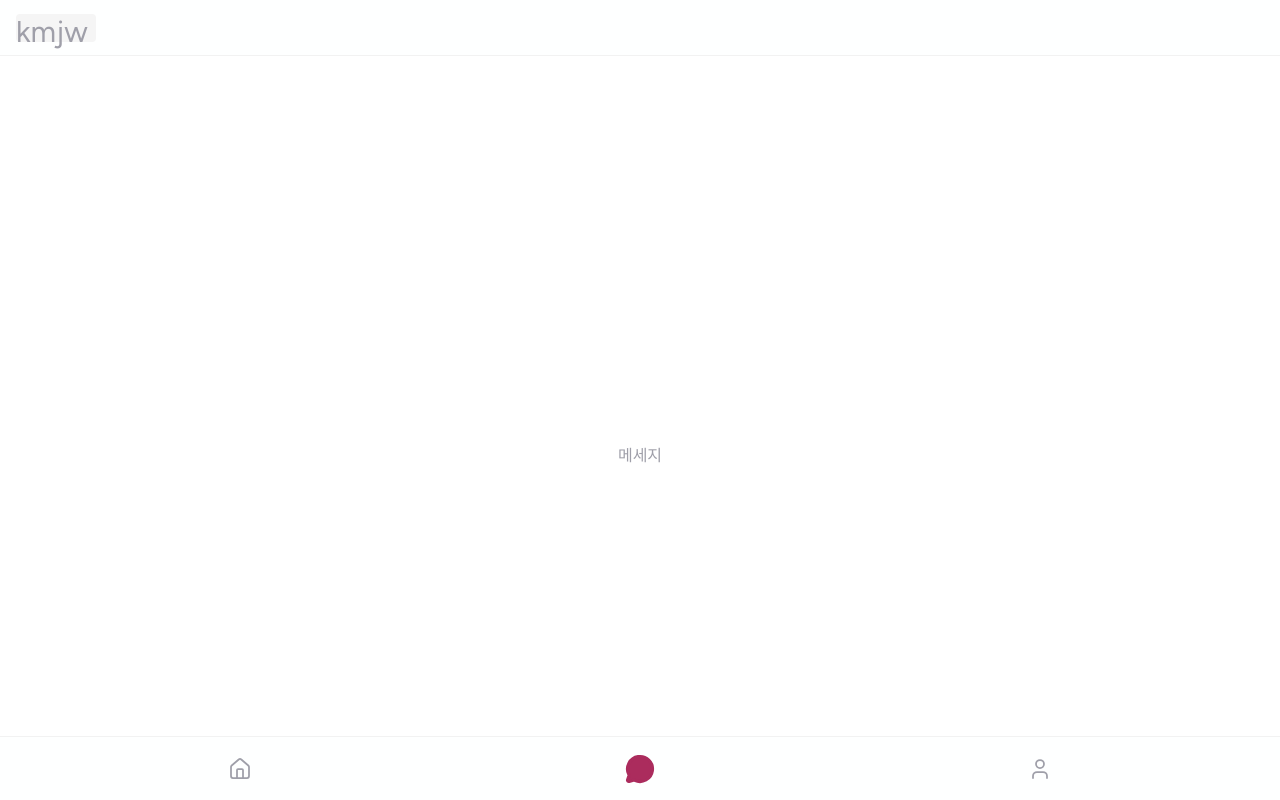
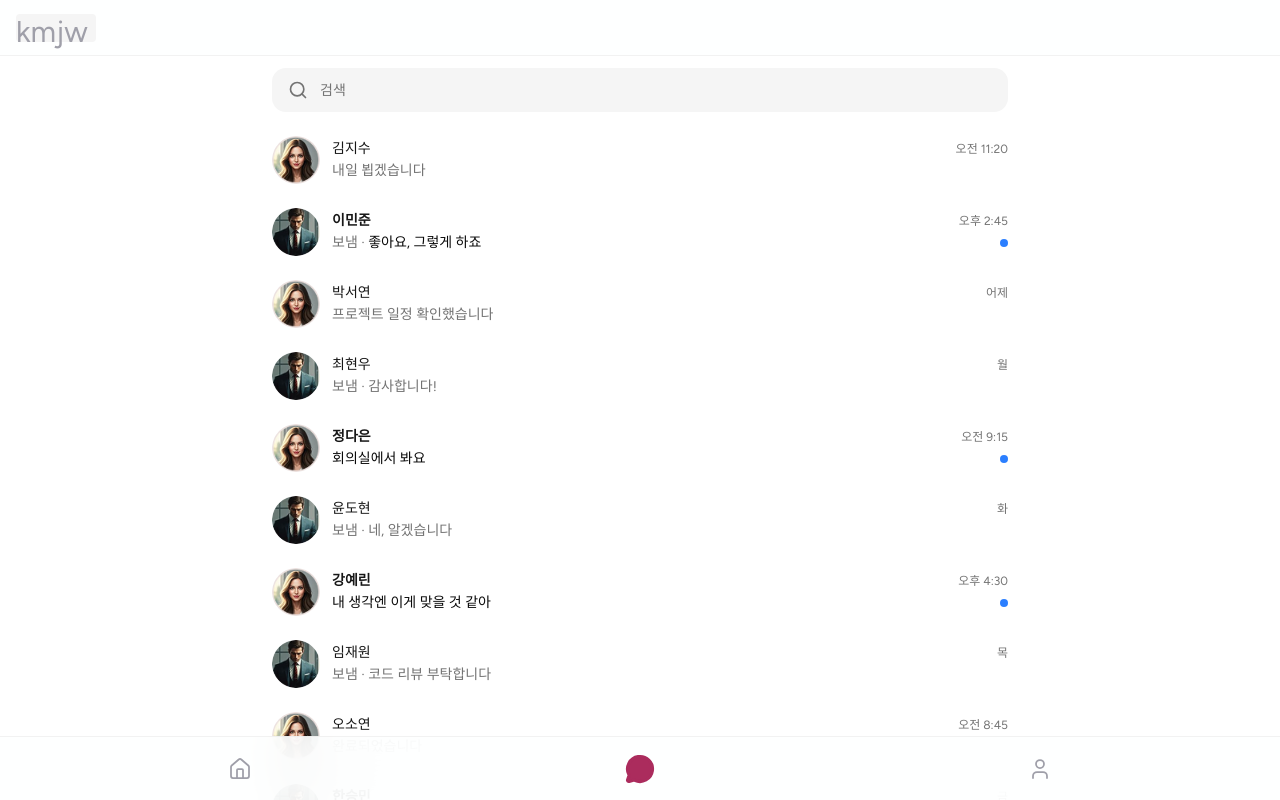
Before and after one commit to kmjwproj/kmjw, a Next.js app: page /messages in a window 1280 px wide. Built offline with nearby package versions, Linux system fonts and the light colour scheme.

Commit message:
feat: 채팅 리스트 및 기능 구현

```diff
--- /dev/null
+++ b/app/(main)/messages/[id]/page.tsx
@@ -0,0 +1,7 @@
+export default function ChatRoomPage({ params }: { params: Promise<{ id: string }> }) {
+  return (
+    <div className="flex items-center justify-center min-h-screen">
+      <p className="text-muted-foreground text-sm">채팅방 준비 중...</p>
+    </div>
+  )
+}
--- /dev/null
+++ b/src/features/chat-room-list/hooks/use-chat-rooms.ts
@@ -0,0 +1,19 @@
+import { useState, useMemo } from 'react'
+import { MOCK_CHAT_ROOMS } from '@/src/entities/message/mock-data'
+import type { ChatRoom } from '@/src/entities/message/chat'
+
+export function useChatRooms() {
+  const [searchQuery, setSearchQuery] = useState('')
+
+  const rooms = useMemo(() => {
+    if (!searchQuery.trim()) return MOCK_CHAT_ROOMS
+    const q = searchQuery.toLowerCase()
+    return MOCK_CHAT_ROOMS.filter(
+      (r) =>
+        r.participantName.toLowerCase().includes(q) ||
+        r.lastMessage.toLowerCase().includes(q),
+    )
+  }, [searchQuery])
+
+  return { rooms, searchQuery, setSearchQuery }
+}
--- /dev/null
+++ b/src/features/chat-room-list/ui/chat-search-bar.tsx
@@ -0,0 +1,38 @@
+'use client'
+
+import { Search, X } from 'lucide-react'
+import { cn } from '@/lib/utils'
+
+interface ChatSearchBarProps {
+  value: string
+  onChange: (value: string) => void
+}
+
+export function ChatSearchBar({ value, onChange }: ChatSearchBarProps) {
+  return (
+    <div className={cn('relative w-full bg-muted rounded-xl px-4 py-2.5')}>
+      <Search
+        className="absolute left-4 top-1/2 -translate-y-1/2 text-muted-foreground"
+        size={20}
+      />
+      <input
+        type="text"
+        value={value}
+        onChange={(e) => onChange(e.target.value)}
+        placeholder="검색"
+        className={cn(
+          'w-full pl-8 bg-transparent text-sm text-foreground placeholder-muted-foreground outline-none',
+        )}
+      />
+      {value && (
+        <button
+          onClick={() => onChange('')}
+          className="absolute right-4 top-1/2 -translate-y-1/2 text-muted-foreground hover:text-foreground transition-colors"
+          aria-label="Clear search"
+        >
+          <X size={20} />
+        </button>
+      )}
+    </div>
+  )
+}
--- a/src/screens/messages/index.tsx
+++ b/src/screens/messages/index.tsx
@@ -1,7 +1,37 @@
+'use client'
+
+import { useRouter } from 'next/navigation'
+import { useChatRooms } from '@/src/features/chat-room-list/hooks/use-chat-rooms'
+import { ChatSearchBar } from '@/src/features/chat-room-list/ui/chat-search-bar'
+import { ChatRoomItem } from '@/src/features/chat-room-list/ui/chat-room-item'
+
 export default function MessagesScreen() {
+  const router = useRouter()
+  const { rooms, searchQuery, setSearchQuery } = useChatRooms()
+
   return (
-    <div className="flex flex-col items-center justify-center min-h-screen">
-      <p className="text-zinc-400">메세지</p>
+    <div className="flex flex-col">
+      {/* 검색바 */}
+      <div className="px-4 py-3">
+        <ChatSearchBar value={searchQuery} onChange={setSearchQuery} />
+      </div>
+
+      {/* 채팅방 목록 */}
+      <div className="flex-1">
+        {rooms.length === 0 ? (
+          <p className="text-center text-sm text-muted-foreground py-12">
+            채팅방이 없습니다
+          </p>
+        ) : (
+          rooms.map((room) => (
+            <ChatRoomItem
+              key={room.id}
+              room={room}
+              onClick={() => router.push(`/messages/${room.id}`)}
+            />
+          ))
+        )}
+      </div>
     </div>
   )
 }
```
